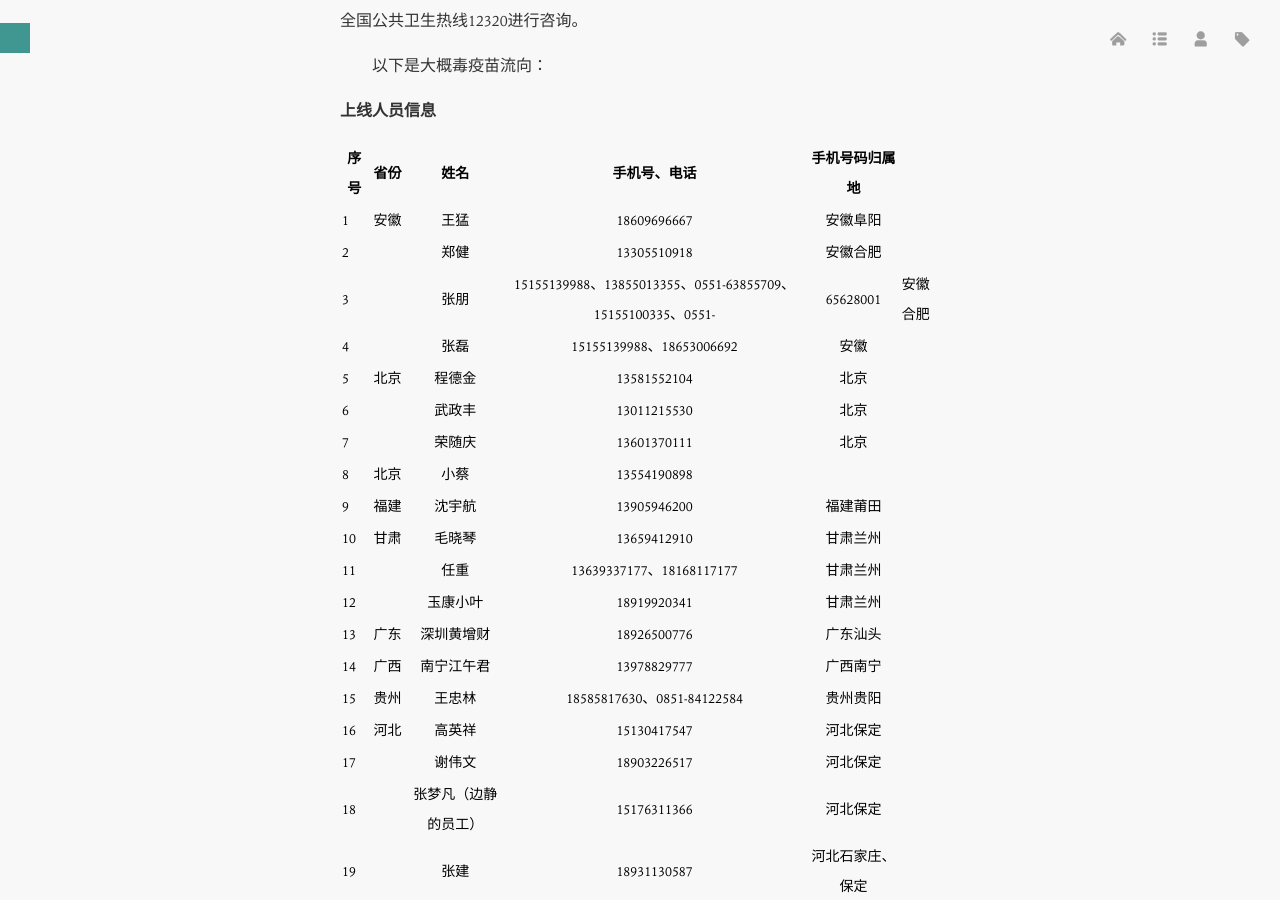
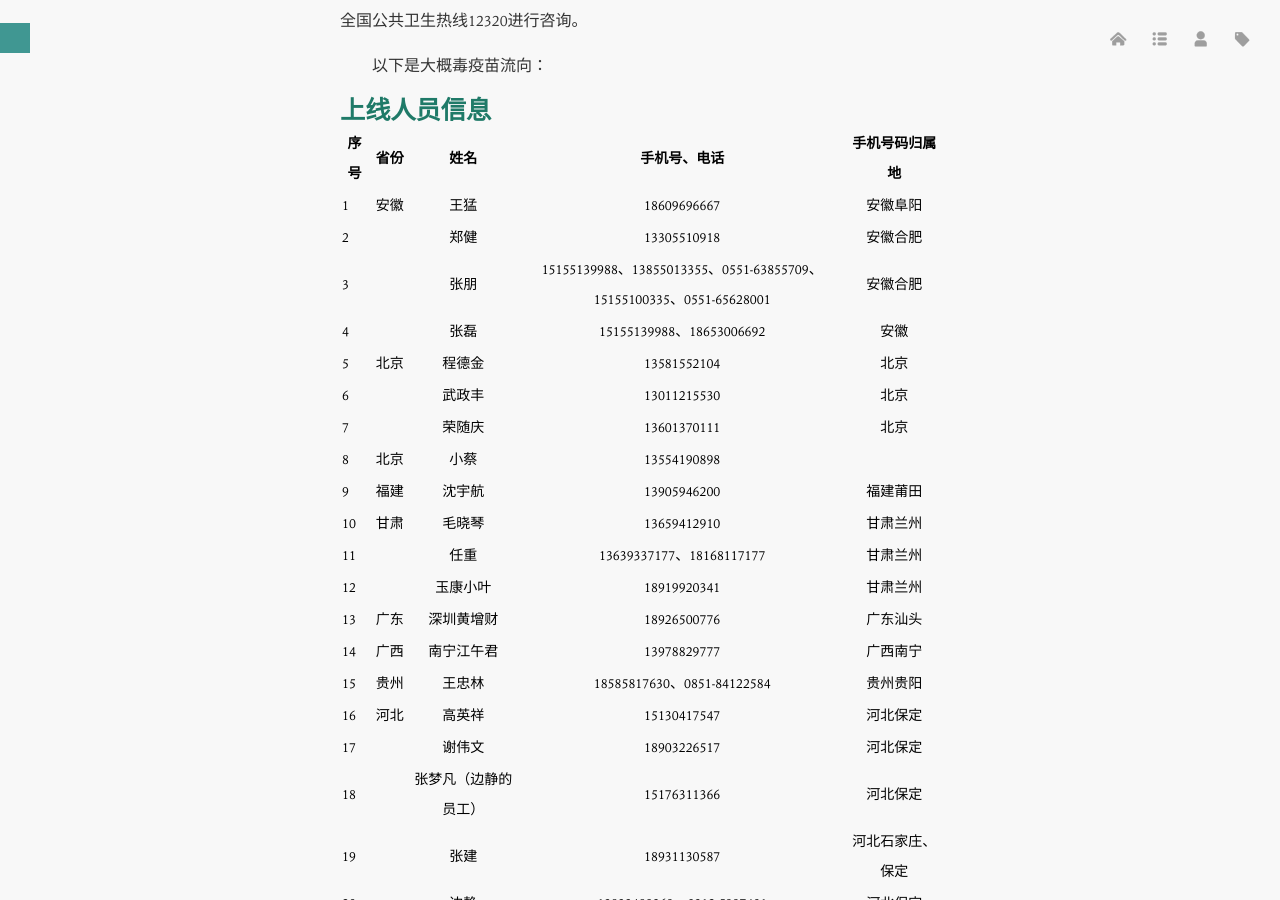
Before and after one commit to imisslovelove/cn, a Jekyll site: the page built from _posts/2016-03-22-震惊全国－毒疫苗事件.md, in a window 1280 px wide and 900 px high, scrolled down 2070 px. Built offline with Jekyll 4.4.1, drawn with Linux system fonts in a browser that asks for light colours; Markdown is read by kramdown in place of the engine named in the settings; comment, search, counter and statistics services are not loaded.

```diff
--- a/_posts/2016-03-22-震惊全国－毒疫苗事件.md
+++ b/_posts/2016-03-22-震惊全国－毒疫苗事件.md
@@ -78,14 +78,16 @@ tags:
 
 
 
-***
 
 
 
-**上线人员信息**
+
+#### **上线人员信息**
 
 
-***
+
+
+
 
 
 
@@ -93,7 +95,7 @@ tags:
  | ------| :----:| :----: | :----:        | :----:  |
  |1	|安徽	|王猛	|18609696667	|安徽阜阳|
  |2	||郑健	|13305510918	|安徽合肥|
- |3	||张朋	|15155139988、13855013355、0551-63855709、15155100335、0551-|65628001	|安徽合肥|
+ |3	||张朋	|15155139988、13855013355、0551-63855709、15155100335、0551-65628001	|安徽合肥|
  |4	||张磊	|15155139988、18653006692	|安徽|
  |5	|北京	|程德金	|13581552104	|北京|
  |6	||武政丰	|13011215530	|北京|
@@ -205,7 +207,13 @@ tags:
 
 
 
- **下线人员信息**
+
+
+
+#### **下线人员信息**
+
+
+
 
 
  ***
```
